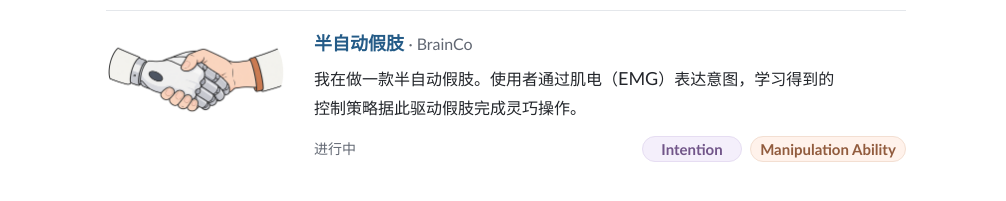
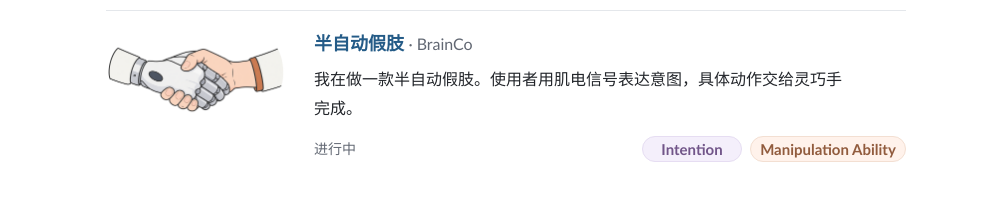
Before and after one commit to QinSihan/QinSihan.github.io, a plain HTML site: page index-zh.html in a window 1280 px wide. Shown: the part 707-908 px from the top of the page, 274-1280 px from the left. Drawn offline with nearby package versions, Linux system fonts and the light colour scheme.

Commit message:
Make the Chinese prosthetics description more natural

```diff
--- a/index-zh.html
+++ b/index-zh.html
@@ -91,7 +91,7 @@
               <a class="work-image work-image--prosthetics" href="experience-zh.html#brainco"><img src="assets/projects/revo3-human-handshake-v2.png" alt="BrainCo Revo 3 灵巧手与人手握手的插图" width="1448" height="1086" loading="lazy"></a>
               <div class="work-description">
                 <h3><a href="experience-zh.html#brainco">半自动假肢</a> <span class="work-affiliation">· BrainCo</span></h3>
-                <p>我在做一款半自动假肢。使用者通过肌电（<span class="latin-text" lang="en">EMG</span>）表达意图，学习得到的控制策略据此驱动假肢完成灵巧操作。</p>
+                <p>我在做一款半自动假肢。使用者用肌电信号表达意图，具体动作交给灵巧手完成。</p>
                 <div class="links"><span class="meta">进行中</span><span class="project-tags" aria-label="项目标签"><span class="project-tag project-tag--intention">Intention</span><span class="project-tag project-tag--manipulation">Manipulation Ability</span></span></div>
               </div>
             </article>
```
